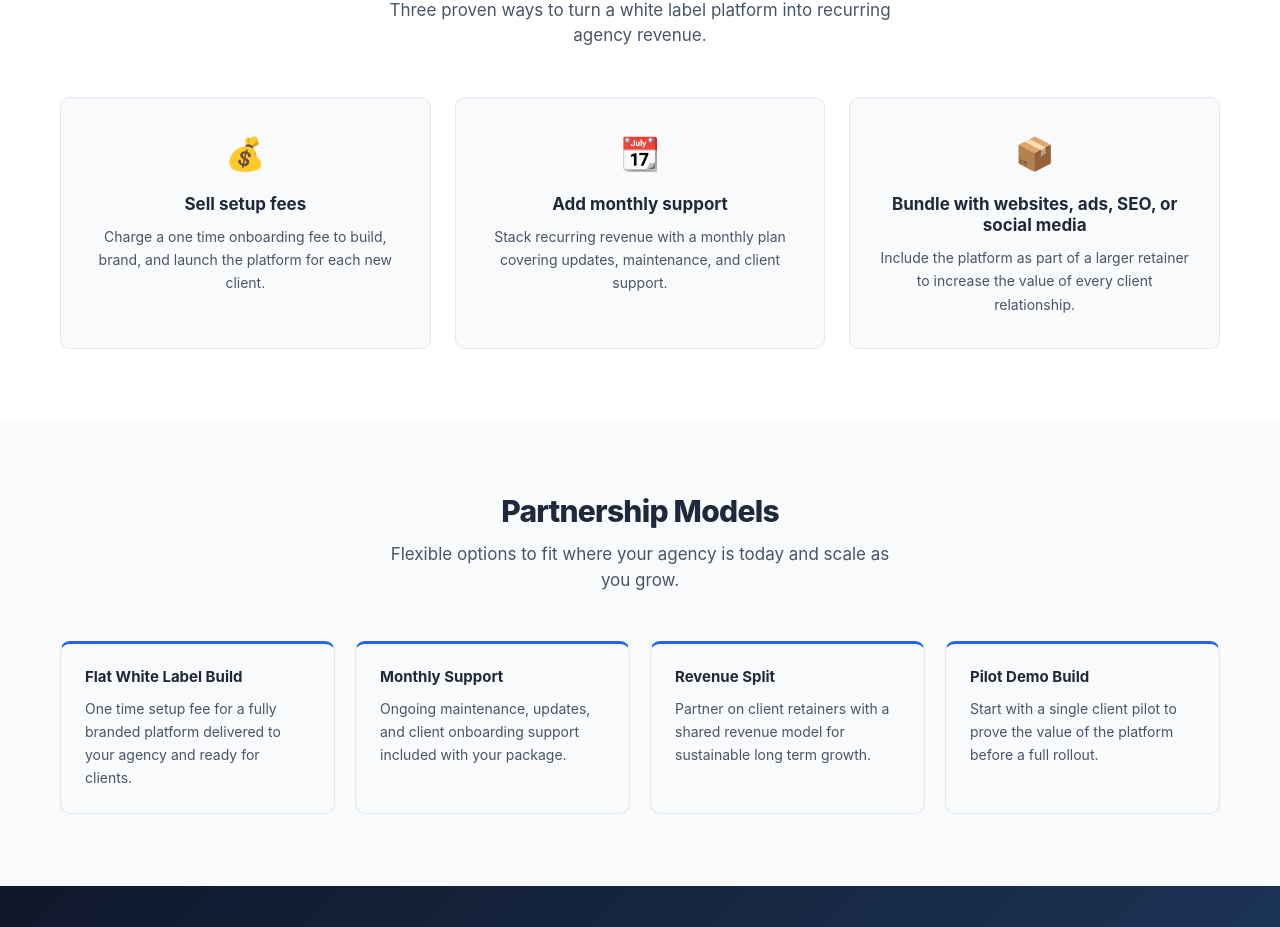
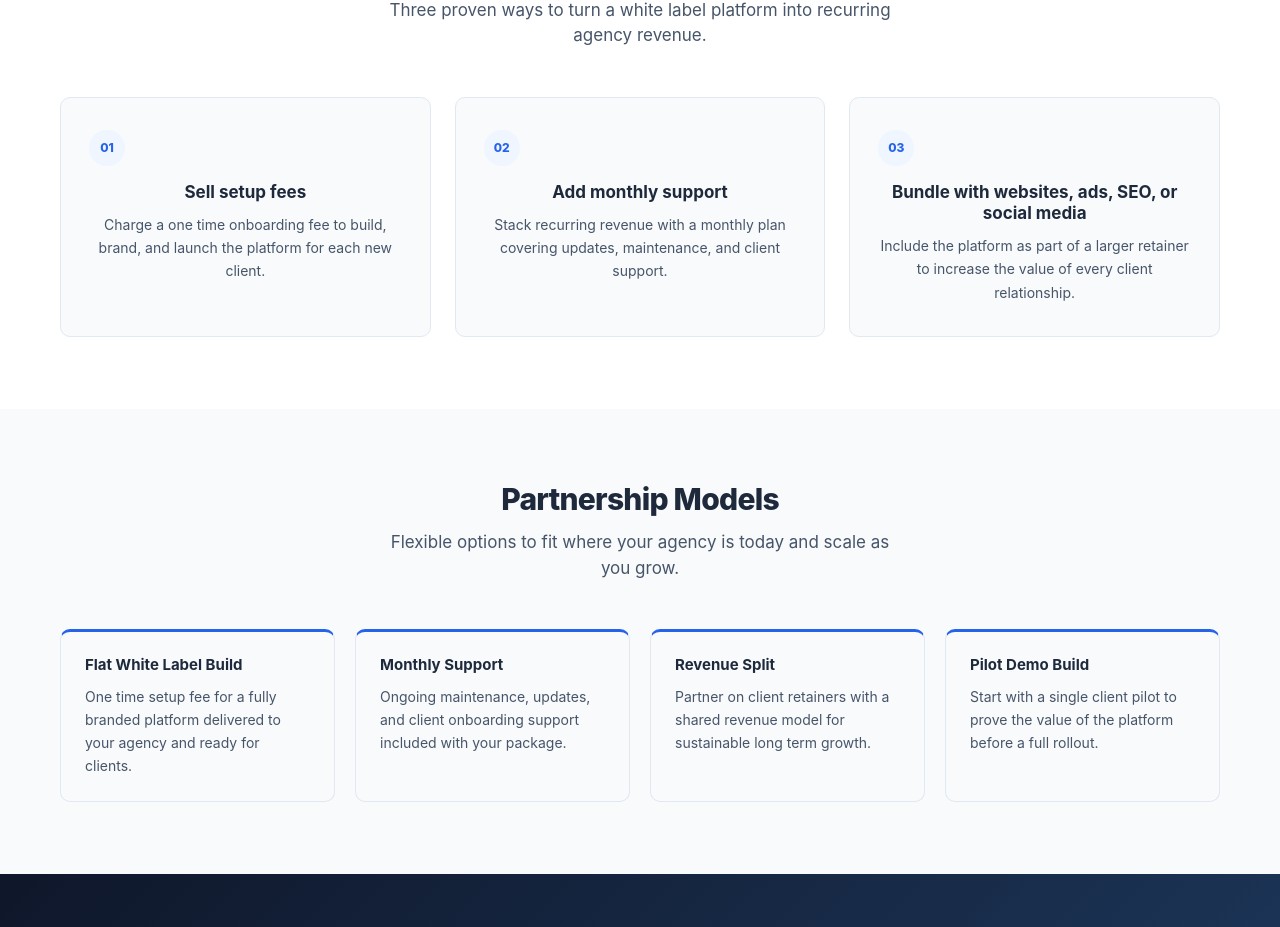
Before and after one commit to AaronC1992/agency-platform-demo-suite, a React (Vite) app: page / in a window 1280 px wide. Shown: the part 1574-2501 px from the top of the page. Built offline with nearby package versions, Linux system fonts and the light colour scheme.

Commit message:
Remove all emojis, replace with clean numeric displays

```diff
--- a/src/components/DemoHub.jsx
+++ b/src/components/DemoHub.jsx
@@ -222,17 +222,17 @@ export default function DemoHub({ onOpenDemo }) {
           </div>
           <div className="money-cards">
             <div className="money-card">
-              <div className="money-card-icon">💰</div>
+              <div className="money-card-icon">01</div>
               <h3>Sell setup fees</h3>
               <p>Charge a one time onboarding fee to build, brand, and launch the platform for each new client.</p>
             </div>
             <div className="money-card">
-              <div className="money-card-icon">📆</div>
+              <div className="money-card-icon">02</div>
               <h3>Add monthly support</h3>
               <p>Stack recurring revenue with a monthly plan covering updates, maintenance, and client support.</p>
             </div>
             <div className="money-card">
-              <div className="money-card-icon">📦</div>
+              <div className="money-card-icon">03</div>
               <h3>Bundle with websites, ads, SEO, or social media</h3>
               <p>Include the platform as part of a larger retainer to increase the value of every client relationship.</p>
             </div>
--- a/src/demos/AgencyOS.jsx
+++ b/src/demos/AgencyOS.jsx
@@ -36,7 +36,7 @@ function statusBadge(status) {
 
 function stars(n) {
   if (!n) return <span className="badge badge-gray">Pending</span>
-  return <span style={{ color: '#f59e0b' }}>{'★'.repeat(n)}{'☆'.repeat(5 - n)}</span>
+  return <span style={{ fontWeight: 700, color: '#64748b' }}>{n} / 5</span>
 }
 
 // ─── Dashboard Page ───────────────────────────────────────────
@@ -121,7 +121,7 @@ function ClientsPage({ onNavigate }) {
               <div className="client-card-stat"><strong>{c.campaigns}</strong> Campaigns</div>
               <div className="client-card-stat"><strong>{c.leadsThisMonth}</strong> Leads / Mo</div>
               <div className="client-card-stat">
-                <strong style={{ color: '#f59e0b' }}>{'★'.repeat(Math.round(c.rating))}</strong> {c.rating}
+                <span style={{ fontWeight: 700 }}>{c.rating} / 5</span>
               </div>
             </div>
             <div style={{ display: 'flex', justifyContent: 'space-between', alignItems: 'center' }}>
@@ -336,7 +336,7 @@ function ReviewsPage({ reviews, onAddReview }) {
       <div className="stats-grid" style={{ gridTemplateColumns: 'repeat(4, 1fr)', marginBottom: '1.5rem' }}>
         <StatCard label="Requests Sent" value={reviews.length} />
         <StatCard label="Reviews Received" value={completed.length} />
-        <StatCard label="Average Rating" value={`${avgRating} ★`} />
+        <StatCard label="Average Rating" value={`${avgRating} / 5`} />
         <StatCard label="Pending Requests" value={reviews.filter(r => r.status !== 'Completed').length} />
       </div>
       <DataTable columns={cols} rows={reviews} />
--- a/src/demos/LocalLead.jsx
+++ b/src/demos/LocalLead.jsx
@@ -40,7 +40,7 @@ function statusBadge(status) {
 
 function stars(n) {
   if (!n) return <span className="badge badge-gray">Pending</span>
-  return <span style={{ color: '#f59e0b' }}>{'★'.repeat(n)}{'☆'.repeat(5 - n)}</span>
+  return <span style={{ fontWeight: 700, color: '#64748b' }}>{n} / 5</span>
 }
 
 const calendarColors = { estimate: '#2563eb', followup: '#f59e0b', job: '#10b981', review: '#8b5cf6' }
@@ -470,7 +470,7 @@ function LLReviews({ reviews, onAddReview }) {
       <div className="stats-grid" style={{ gridTemplateColumns: 'repeat(4, 1fr)', marginBottom: '1.5rem' }}>
         <StatCard label="Requests Sent" value={reviews.length} />
         <StatCard label="Reviews Received" value={completed.length} />
-        <StatCard label="Average Rating" value={`${avgRating} ★`} />
+        <StatCard label="Average Rating" value={`${avgRating} / 5`} />
         <StatCard label="Pending Requests" value={reviews.filter(r => r.status !== 'Completed').length} />
       </div>
       <DataTable columns={cols} rows={reviews} />
--- a/src/styles.css
+++ b/src/styles.css
@@ -261,7 +261,19 @@ h1, h2, h3, h4, h5 { line-height: 1.25; font-weight: 700; }
   padding: 2rem 1.75rem;
   text-align: center;
 }
-.money-card-icon { font-size: 2rem; margin-bottom: 1rem; }
+.money-card-icon {
+  font-size: 0.75rem;
+  font-weight: 800;
+  color: var(--primary);
+  background: var(--primary-light);
+  width: 36px;
+  height: 36px;
+  border-radius: 50%;
+  display: flex;
+  align-items: center;
+  justify-content: center;
+  margin-bottom: 1rem;
+}
 .money-card h3 { font-size: 1.0625rem; font-weight: 700; margin-bottom: 0.625rem; color: var(--dark); }
 .money-card p { font-size: 0.875rem; color: var(--mid); line-height: 1.65; }
 .partnership-card {
```
